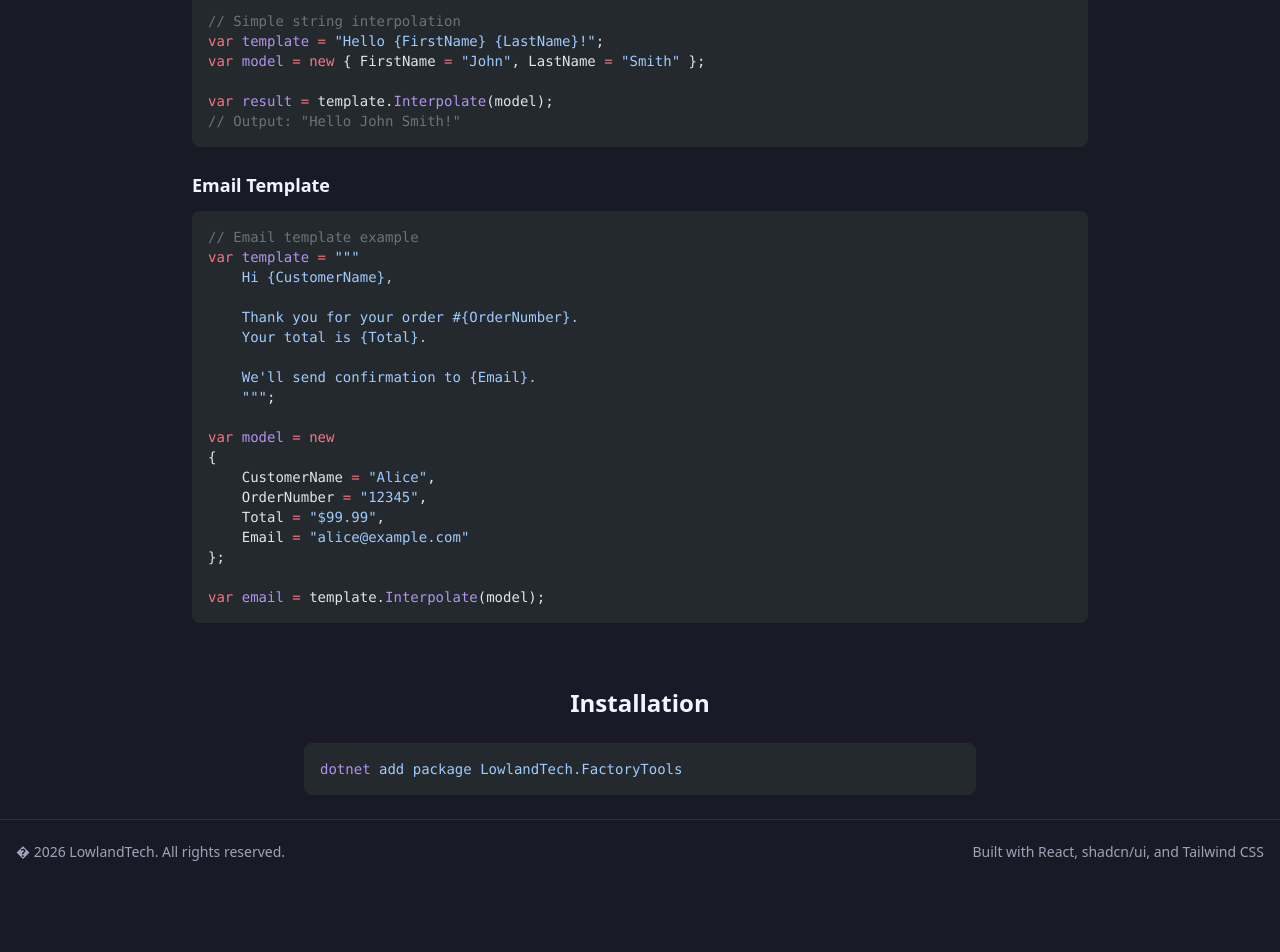
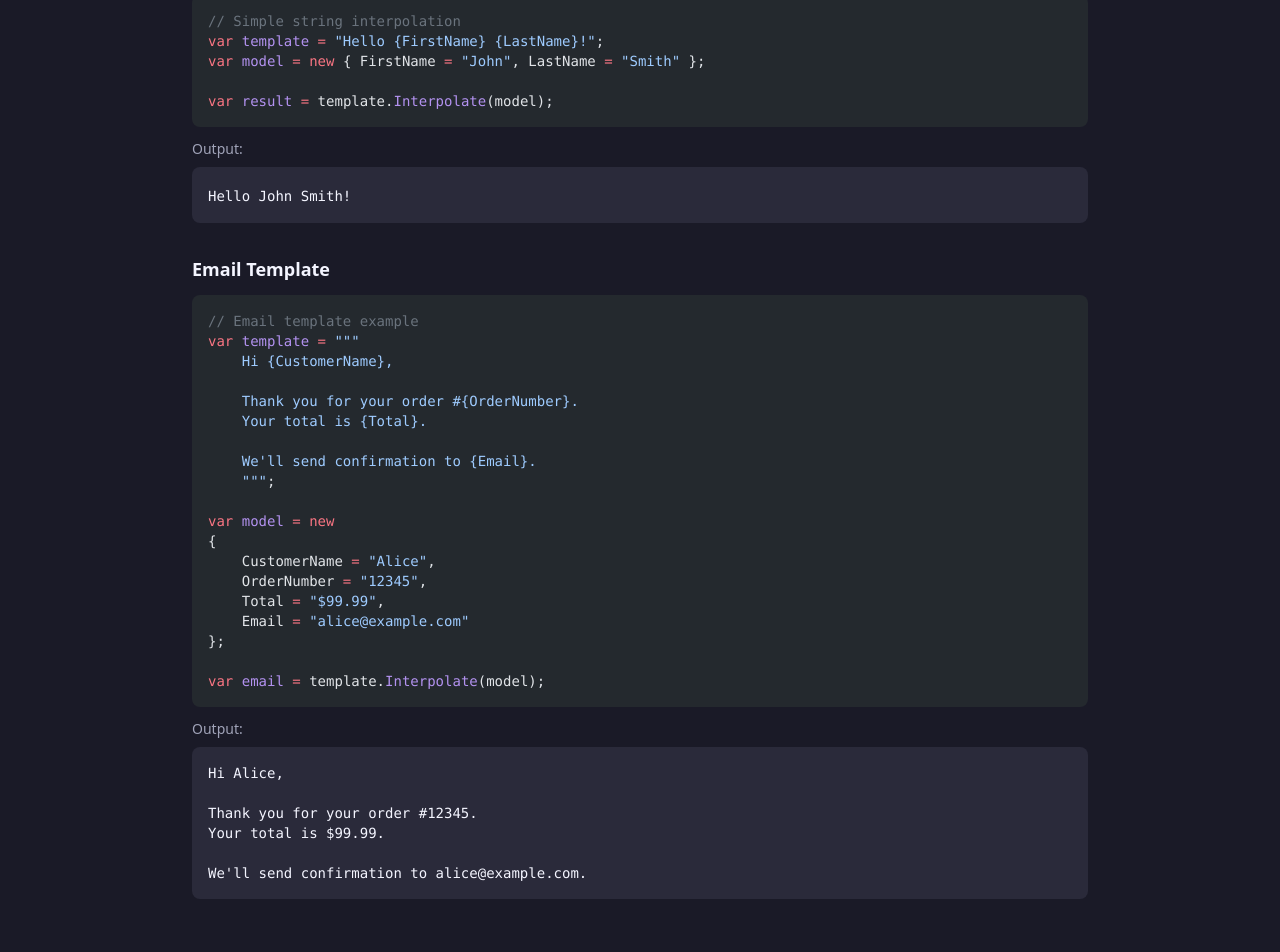
Before and after one commit to lowlandtech/tinytools, a React (Vite) app in the folder site/: page / in a window 1280 px wide. Shown: the part 980-1932 px from the top of the page. Before the commit the page ends 1864 px from the top, so only its background shows below. Built offline with nearby package versions, Linux system fonts and the light colour scheme.

Commit message:
docs: add explicit output examples to home page - Add visible output section for Hello World example - Add visible output section for Email Template example - Leave nothing to imagination, show exact results - Improve clarity for new users

```diff
--- a/site/src/pages/home.tsx
+++ b/site/src/pages/home.tsx
@@ -35,8 +35,9 @@ const helloWorldExample = `// Simple string interpolation
 var template = "Hello {FirstName} {LastName}!";
 var model = new { FirstName = "John", LastName = "Smith" };
 
-var result = template.Interpolate(model);
-// Output: "Hello John Smith!"`;
+var result = template.Interpolate(model);`;
+
+const helloWorldOutput = `Hello John Smith!`;
 
 const emailExample = `// Email template example
 var template = """
@@ -57,6 +58,13 @@ var model = new
 };
 
 var email = template.Interpolate(model);`;
+
+const emailOutput = `Hi Alice,
+
+Thank you for your order #12345.
+Your total is $99.99.
+
+We'll send confirmation to alice@example.com.`;
 
 export function HomePage() {
   return (
@@ -122,15 +130,27 @@ export function HomePage() {
           Get started in seconds with simple string interpolation.
         </p>
 
-        <div className="max-w-4xl mx-auto space-y-6">
+        <div className="max-w-4xl mx-auto space-y-8">
           <div>
             <h3 className="text-lg font-semibold mb-3">Hello World</h3>
             <CodeBlock code={helloWorldExample} language="csharp" />
+            <div className="mt-3">
+              <p className="text-sm font-medium text-muted-foreground mb-2">Output:</p>
+              <div className="bg-muted p-4 rounded-lg">
+                <code className="text-sm">{helloWorldOutput}</code>
+              </div>
+            </div>
           </div>
 
           <div>
             <h3 className="text-lg font-semibold mb-3">Email Template</h3>
             <CodeBlock code={emailExample} language="csharp" />
+            <div className="mt-3">
+              <p className="text-sm font-medium text-muted-foreground mb-2">Output:</p>
+              <div className="bg-muted p-4 rounded-lg">
+                <pre className="text-sm whitespace-pre-wrap">{emailOutput}</pre>
+              </div>
+            </div>
           </div>
         </div>
       </section>
```
